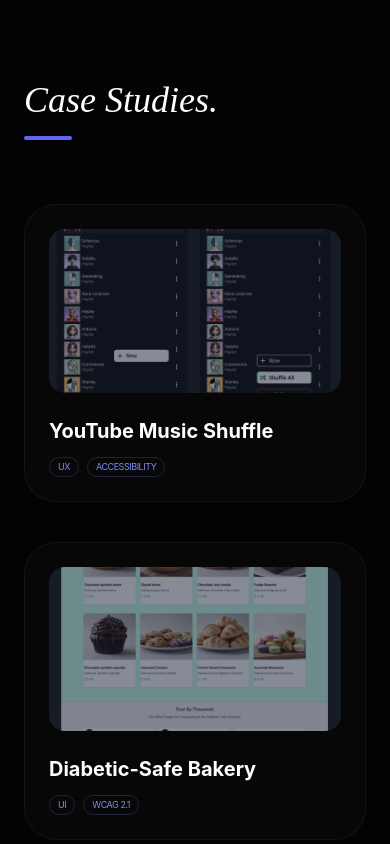
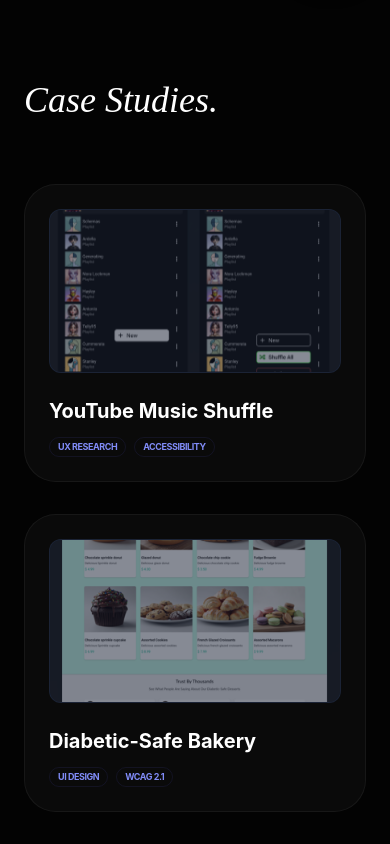
Before and after one commit to ticonnam/ticonnam.github.io, a React (Vite) app: page / in a window 390 px wide. Shown: the part 860-1704 px from the top of the page. Built offline with nearby package versions, Linux system fonts and the light colour scheme.

Commit message:
perf: strip animations to fix INP lag once and for all

```diff
--- a/src/components/Projects.tsx
+++ b/src/components/Projects.tsx
@@ -1,8 +1,6 @@
 import React, { useState, useEffect } from 'react';
-import { motion, AnimatePresence } from 'framer-motion';
-import { X, ChevronLeft, ChevronRight, Maximize2, Minimize2, ArrowRight } from 'lucide-react';
+import { X, ChevronLeft, ChevronRight, Maximize2, Minimize2 } from 'lucide-react';
 
-// --- Simplified High-Performance Gallery ---
 const ProjectGallery = ({ project, isOpen, onClose }: { project: any, isOpen: boolean, onClose: () => void }) => {
   const [index, setIndex] = useState(0);
   const [isZoomed, setIsZoomed] = useState(false);
@@ -14,64 +12,55 @@
     return () => window.removeEventListener('keydown', handleEsc);
   }, [isOpen, onClose]);
 
-  if (!project) return null;
+  if (!isOpen || !project) return null;
 
   return (
-    <AnimatePresence>
-      {isOpen && (
-        <motion.div
-          initial={{ opacity: 0 }}
-          animate={{ opacity: 1 }}
-          exit={{ opacity: 0 }}
-          transition={{ duration: 0.2 }}
-          // PERF: Fixed position outside the card flow prevents layout shift lag
-          className="fixed inset-0 z-[1000] flex items-center justify-center bg-black/95 backdrop-blur-md p-4 md:p-12"
-        >
-          <div className="relative w-full max-w-6xl h-full flex flex-col bg-[#050505] rounded-3xl border border-white/5 overflow-hidden shadow-2xl">
+    <div className="fixed inset-0 z-[9999] flex items-center justify-center bg-black/95 transition-opacity duration-200">
+      <div className="relative w-full max-w-5xl h-[90vh] bg-[#050505] rounded-3xl border border-white/10 overflow-hidden flex flex-col shadow-2xl">
 
-            {/* Minimal Header */}
-            <div className="p-6 flex justify-between items-center border-b border-white/5">
-              <h3 className="text-white font-bold">{project.title}</h3>
-              <div className="flex items-center gap-4">
-                <button onClick={() => setIsZoomed(!isZoomed)} className="text-indigo-400 hover:text-white transition-colors">
-                  {isZoomed ? <Minimize2 size={20}/> : <Maximize2 size={20}/>}
+        {/* Sleek Header */}
+        <div className="p-4 flex justify-between items-center border-b border-white/5 bg-black/40">
+          <span className="text-white/40 font-mono text-[10px] uppercase tracking-widest">{index + 1} / {project.images.length}</span>
+          <div className="flex items-center gap-3">
+            <button onClick={() => setIsZoomed(!isZoomed)} className="text-indigo-400 hover:text-white p-2">
+              {isZoomed ? <Minimize2 size={18}/> : <Maximize2 size={18}/>}
             </button>
-                <button onClick={onClose} className="p-2 bg-white/5 rounded-full hover:bg-white/10 transition-all text-white">
-                  <X size={20}/>
+            <button onClick={onClose} className="p-2 bg-white/5 rounded-full hover:bg-red-500/20 text-white transition-all">
+              <X size={18}/>
             </button>
           </div>
         </div>
 
-            {/* Artifact Container */}
-            <div className={`flex-1 overflow-y-auto p-4 md:p-8 flex flex-col items-center ${isZoomed ? 'cursor-zoom-out' : 'cursor-zoom-in'}`}>
+        {/* Scrollable Content */}
+        <div className={`flex-1 overflow-y-auto p-4 md:p-10 flex flex-col items-center ${isZoomed ? 'cursor-zoom-out' : 'cursor-zoom-in'}`}>
           <img
+            key={project.images[index]}
             src={project.images[index]}
-                alt="Case Study Detail"
-                className={`rounded-lg transition-all duration-300 shadow-2xl ${isZoomed ? 'w-full' : 'max-h-[75vh] object-contain'}`}
+            alt="Case Study"
+            className={`rounded-lg transition-transform duration-300 shadow-2xl ${isZoomed ? 'w-full scale-110' : 'max-h-[70vh] object-contain'}`}
+            style={{ willChange: 'transform' }} // Pre-optimizes for GPU
             onClick={() => setIsZoomed(!isZoomed)}
           />
 
           {project.images.length > 1 && (
-                <div className="flex gap-8 py-10">
-                  <button onClick={() => setIndex((prev) => (prev - 1 + project.images.length) % project.images.length)} className="text-white/40 hover:text-white flex items-center gap-2 text-xs uppercase tracking-widest font-bold">
+            <div className="flex gap-10 py-10 mt-auto">
+              <button onClick={() => setIndex((prev) => (prev - 1 + project.images.length) % project.images.length)} className="text-white/30 hover:text-white flex items-center gap-2 text-[10px] font-bold uppercase tracking-widest">
                 <ChevronLeft size={16}/> Prev
               </button>
-                  <button onClick={() => setIndex((prev) => (prev + 1) % project.images.length)} className="text-indigo-400 hover:text-indigo-300 flex items-center gap-2 text-xs uppercase tracking-widest font-bold">
+              <button onClick={() => setIndex((prev) => (prev + 1) % project.images.length)} className="text-indigo-400 hover:text-indigo-300 flex items-center gap-2 text-[10px] font-bold uppercase tracking-widest">
                 Next <ChevronRight size={16}/>
               </button>
             </div>
           )}
         </div>
       </div>
-        </motion.div>
-      )}
-    </AnimatePresence>
+    </div>
   );
 };
 
 const projects = [
-  { title: "YouTube Music Shuffle", images: ["/youtube_shuffle_all.jpg", "/youtube_shuffle_all_casestudy.png"], tech: ["UX", "Accessibility"] },
-  { title: "Diabetic-Safe Bakery", images: ["/diabetic_bakery.jpg", "/diabetic_bakery_casestudy.jpg"], tech: ["UI", "WCAG 2.1"] },
+  { title: "YouTube Music Shuffle", images: ["/youtube_shuffle_all.jpg", "/youtube_shuffle_all_casestudy.png"], tech: ["UX Research", "Accessibility"] },
+  { title: "Diabetic-Safe Bakery", images: ["/diabetic_bakery.jpg", "/diabetic_bakery_casestudy.jpg"], tech: ["UI Design", "WCAG 2.1"] },
   { title: "Crunchyroll Redesign", images: ["/crunchyroll_redesign.png", "/crunchyroll_redesign_casestudy.jpg"], tech: ["IA", "Research"] }
 ];
 
@@ -79,31 +68,28 @@
   const [selected, setSelected] = useState<null | any>(null);
 
   return (
-    <div className="py-24 px-6 max-w-7xl mx-auto">
+    <div className="py-24 px-6 max-w-6xl mx-auto">
       <div className="mb-16">
-        <h2 className="text-4xl md:text-6xl font-serif text-white mb-4 italic">Case Studies.</h2>
-        <div className="h-1 w-12 bg-indigo-500 rounded-full" />
+        <h2 className="text-4xl md:text-5xl font-serif text-white italic">Case Studies.</h2>
       </div>
 
-      <div className="grid grid-cols-1 md:grid-cols-3 gap-10">
+      <div className="grid grid-cols-1 md:grid-cols-3 gap-8">
         {projects.map((p, i) => (
           <div
             key={i}
             onClick={() => setSelected(p)}
-            className="group cursor-pointer space-y-6 bg-white/[0.02] border border-white/5 p-6 rounded-[2rem] hover:bg-white/[0.05] transition-all duration-300"
+            className="group cursor-pointer bg-white/[0.03] border border-white/5 p-6 rounded-[2rem] hover:bg-white/[0.07] transition-all duration-300"
           >
-            <div className="aspect-video rounded-2xl overflow-hidden bg-slate-900">
+            <div className="aspect-video rounded-xl overflow-hidden bg-slate-900 border border-white/5 mb-6">
                 <img
                   src={p.images[0]}
                   loading="lazy"
-                  className="w-full h-full object-cover opacity-50 group-hover:opacity-100 transition-all duration-500 group-hover:scale-105"
+                  className="w-full h-full object-cover opacity-50 group-hover:opacity-100 transition-all duration-500 transform-gpu"
                 />
             </div>
-            <div>
             <h3 className="text-xl font-bold text-white group-hover:text-indigo-400 transition-colors">{p.title}</h3>
             <div className="flex gap-2 mt-3">
-                {p.tech.map(t => <span key={t} className="text-[9px] uppercase tracking-tighter text-indigo-400 border border-indigo-400/20 px-2 py-0.5 rounded-full">{t}</span>)}
-              </div>
+              {p.tech.map(t => <span key={t} className="text-[9px] uppercase tracking-tighter text-indigo-400 font-bold border border-indigo-500/10 px-2 py-0.5 rounded-full">{t}</span>)}
             </div>
           </div>
         ))}
```
Lines whose indentation alone changed are shown as unchanged.
